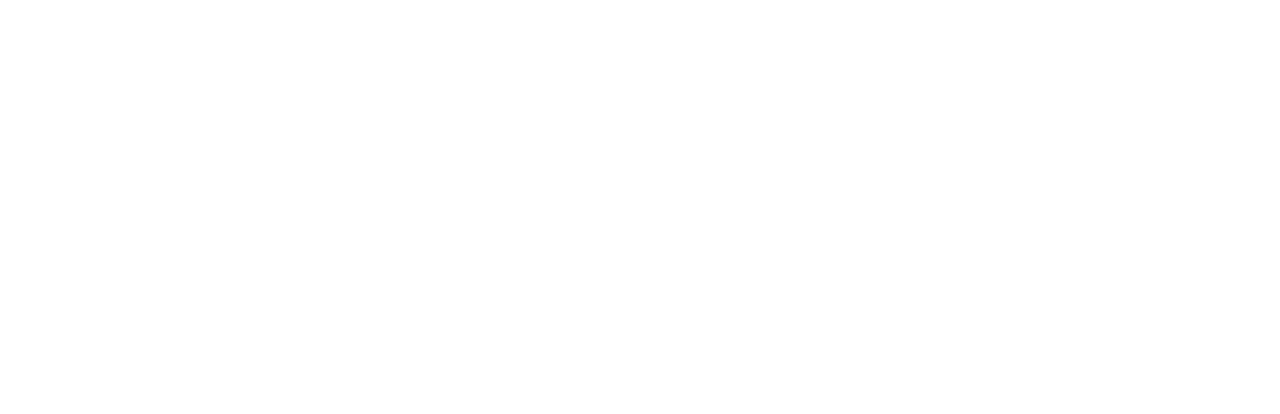
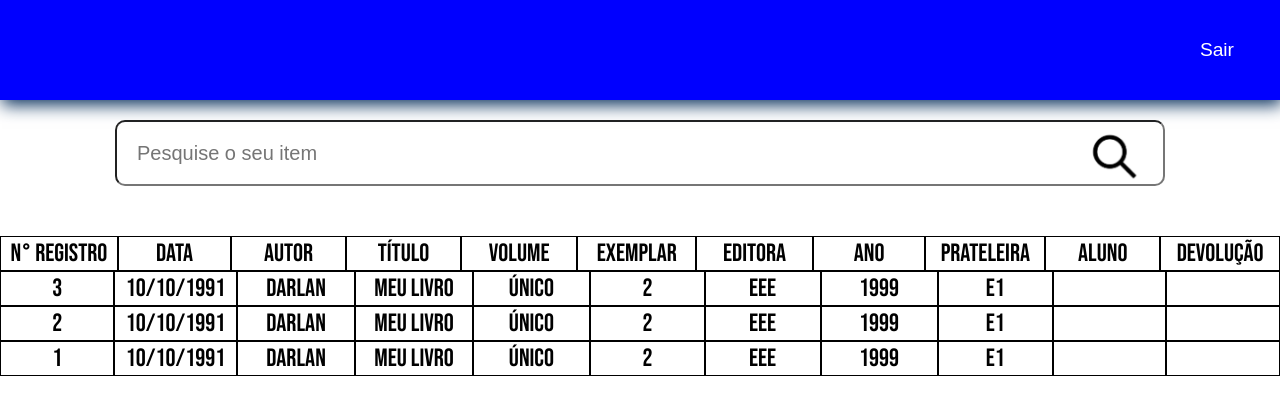
Before and after one commit to DarlanMendes/biblioteca-Joaquim-Alves, a React (Create React App) app: page /home in a window 1280 px wide. Before the commit this address had no page. Shown: the top 414 px of the page. Built offline with nearby package versions, Linux system fonts and the light colour scheme; no server answers; sample sign-in values are in the browser's storage.

Commit message:
Criação da tela home com verificação de auth e tabela através de json mocado

```diff
--- a/package.json
+++ b/package.json
@@ -6,8 +6,10 @@
     "@testing-library/jest-dom": "^5.16.5",
     "@testing-library/react": "^13.3.0",
     "@testing-library/user-event": "^13.5.0",
+    "firebase": "^9.9.3",
     "react": "^18.2.0",
     "react-dom": "^18.2.0",
+    "react-icons": "^4.4.0",
     "react-router-dom": "^6.3.0",
     "react-scripts": "5.0.1",
     "styled-components": "^5.3.5",
--- /dev/null
+++ b/src/ApiFirebase.js
@@ -0,0 +1,20 @@
+// Import the functions you need from the SDKs you need
+import { initializeApp } from "firebase/app";
+
+// TODO: Add SDKs for Firebase products that you want to use
+// https://firebase.google.com/docs/web/setup#available-libraries
+
+// Your web app's Firebase configuration
+// For Firebase JS SDK v7.20.0 and later, measurementId is optional
+const firebaseConfig = {
+  apiKey: "AIzaSyAzJn3qDj_WcqorJhX5XpSWZzrG2KWuHVg",
+  authDomain: "biblioteca-joaquim-alves.firebaseapp.com",
+  projectId: "biblioteca-joaquim-alves",
+  storageBucket: "biblioteca-joaquim-alves.appspot.com",
+  messagingSenderId: "431662324588",
+  appId: "1:431662324588:web:176296acd7e984003c7149",
+  measurementId: "G-VVHRM9FLS5"
+};
+
+// Initialize Firebase
+export const app = initializeApp(firebaseConfig);
--- a/src/App.js
+++ b/src/App.js
@@ -2,15 +2,21 @@
 import { BrowserRouter, Routes, Route } from "react-router-dom";
 import { Login } from './Pages/Login/Login';
 import { Cadastro } from './Pages/Cadastro/Cadastro';
+import {Home} from './Pages/Home/Home';
+import {Navbar} from './components/Navbar/Navbar';
+import{useState} from 'react';
+
 
 function App() {
+  const[user,setUser]=useState()
   return (
     <div className="App">
       <BrowserRouter>
+      {user&&<Navbar/>}
         <Routes>
           <Route path='/' element={<Login />} />
           <Route path='/cadastro' element={<Cadastro />} />
-
+          <Route path='/home' element={<Home user={user} setUser={setUser}/>}/>
         </Routes>
       </BrowserRouter>
 
--- /dev/null
+++ b/src/Firebase.js
@@ -0,0 +1,15 @@
+
+import { signInWithEmailAndPassword} from "firebase/auth";
+import { getFirestore } from "firebase/firestore";
+import {app} from './ApiFirebase';
+import { signOut } from "firebase/auth";
+const db = getFirestore(app);
+export default{
+    Login: async(auth,email,password)=>{
+        return await signInWithEmailAndPassword(auth,email,password);
+    },
+    LogOut: async (auth)=>{
+        return await signOut(auth)
+
+    }
+}
--- /dev/null
+++ b/src/Pages/Home/Home.js
@@ -0,0 +1,70 @@
+import { getAuth, onAuthStateChanged } from "firebase/auth";
+import { useEffect } from "react";
+import * as C from "./HomeStyle";
+import lupa from '../../assets/lupa.png';
+
+export const Home = ({ user, setUser }) => {
+    const auth = getAuth();
+
+    const handleCheckIsAuth = () => {
+        onAuthStateChanged(auth, (user) => {
+            if (user) {
+                setUser(localStorage.getItem('user'))
+
+            } else {
+                window.location.pathname = '/'
+            }
+        });
+    }
+    useEffect(() => {
+        handleCheckIsAuth();
+    }, [])
+
+    let json=[{nRegis:3,data:"10/10/1991", autor:"Darlan", titulo:"Meu livro",volume:"único"
+    ,exemplar:"2",editora:"eee",ano:"1999", prateleira:"e1",
+    emprestado:[{aluno:"Darlan", dataDev:"10/12/2022"}]},{nRegis:2,data:"10/10/1991", autor:"Darlan", titulo:"Meu livro",volume:"único"
+    ,exemplar:"2",editora:"eee",ano:"1999", prateleira:"e1",
+    emprestado:[{aluno:"Darlan", dataDev:"10/12/2022"}]},
+    {nRegis:1,data:"10/10/1991", autor:"Darlan", titulo:"Meu livro",volume:"único"
+    ,exemplar:"2",editora:"eee",ano:"1999", prateleira:"e1",
+    emprestado:[{aluno:"Darlan", dataDev:"10/12/2022"}]}
+]
+
+    return (
+        <>
+           <C.HomeContainer>
+            <C.InputPesquisa placeholder={"Pesquise o seu item "} />
+            <img src={lupa} style={{height:"50px",top:"-55px",left:"37%",position:"relative",zIndex:"3"}}/>
+            <tr>
+            <C.TD>N° REGISTRO </C.TD>
+                    <C.TD>DATA </C.TD>
+                    <C.TD>AUTOR</C.TD>
+                    <C.TD>TÍTULO</C.TD>
+                    <C.TD>VOLUME</C.TD>
+                    <C.TD>EXEMPLAR</C.TD>
+                    <C.TD>EDITORA</C.TD>
+                    <C.TD>ANO</C.TD>
+                    <C.TD>PRATELEIRA</C.TD>
+                    <C.TD>ALUNO</C.TD>
+                    <C.TD>DEVOLUÇÃO</C.TD>
+            </tr>
+            {json.map((valor, chave)=>(
+                <tr key={valor.nRegis}>
+                    <C.TD>{valor.nRegis}</C.TD>
+                    <C.TD>{valor.data}</C.TD>
+                    <C.TD>{valor.autor}</C.TD>
+                    <C.TD>{valor.titulo}</C.TD>
+                    <C.TD>{valor.volume}</C.TD>
+                    <C.TD>{valor.exemplar}</C.TD>
+                    <C.TD>{valor.editora}</C.TD>
+                    <C.TD>{valor.ano}</C.TD>
+                    <C.TD>{valor.prateleira}</C.TD>
+                    <C.TD>{valor.emprestado.aluno}</C.TD>
+                    <C.TD>{valor.emprestado.dataDev}</C.TD>
+
+                </tr>
+            ))}
+            </C.HomeContainer>
+        </>
+    )
+}
--- /dev/null
+++ b/src/Pages/Home/HomeStyle.js
@@ -0,0 +1,28 @@
+import styled from "styled-components";
+
+export const HomeContainer = styled.div`
+padding-top:120px;
+display: flex;
+flex-direction: column;
+justify-content: start;
+align-items: center;
+height:100vh;
+
+`
+export const InputPesquisa = styled.input`
+height:60px;
+width:80%;
+padding-left: 20px;
+border-radius: 10px;
+font-size: 20px;
+&::placeholder{
+    font-size: 20px;
+
+}
+`
+export const TD = styled.td`
+font-size: 25px;
+text-align: center;
+width:120px;
+border:1px solid
+`
--- a/src/Pages/Login/Login.js
+++ b/src/Pages/Login/Login.js
@@ -1,12 +1,48 @@
 import * as C from './LoginStyle';
+import {ImBooks} from 'react-icons/im';
+import {useState} from 'react';
+import { getAuth } from "firebase/auth";
+import { useNavigate } from 'react-router-dom';
+import Api from '../../Firebase'
 export const Login = () => {
+    const [email, setEmail] = useState('');
+    const [password, setPassword] = useState('');
+    const auth = getAuth();
+    let navigate = useNavigate();
+    const handleLogin = async () => {
+        if ((password !== '' || password !== null) && email !== '') {
+            Api.Login(auth, email, password).then((userCredential) => {
+                // Signed in
+                const user = userCredential.user;
+                console.log(userCredential);
+                localStorage.setItem('user',user)
+                navigate('/home');
+            })
+                .catch((error) => {
+                    const errorCode = error.code;
+                    const errorMessage = error.message;
+                    alert("Erro",errorCode,errorMessage);
+                });
+
+
+        }
+        else {
+            alert('Por favor, preencha todos os campos')
+        }
+
+    }
     return (
+
 
         <C.LoginPage>
             <C.Container>
-                <C.Input placeholder='Digite seu email'/>
-                <C.Input placeholder='Digite sua senha'/>
-                <C.Button> Entrar</C.Button>
+                <C.Titulo><ImBooks/>Biblioteca Joaquim Alves</C.Titulo>
+                <C.Input placeholder='Digite seu email' onChange={(e)=>{
+                    setEmail(e.target.value);
+                }}/>
+                <C.Input placeholder='Digite sua senha' type="password" onChange={(e)=>{
+                    setPassword(e.target.value);}}/>
+                <C.Button onClick={handleLogin}> Entrar</C.Button>
             </C.Container>
 
         </C.LoginPage>
--- a/src/Pages/Login/LoginStyle.js
+++ b/src/Pages/Login/LoginStyle.js
@@ -3,9 +3,11 @@
 export const Container = styled.div`
 height:500px;
 width:500px;
+border-radius: 10px;
+border:2px solid rgb(0,0,0,0.2);
 display: flex;
 flex-direction: column;
-justify-content: center;
+justify-content: start;
 align-items: center;
 background-color: white;
 margin: auto;
@@ -29,11 +31,19 @@
 border-radius: 4px;
 `
 export const Button = styled.button`
-width:80%;
-height:40px;
-padding: 0px 10px;
+width:90%;
+height:60px;
+padding: 10px 20px;
 background-color:#44F;
 color:white;
-font-size: 16px;
+font-size: 26px;
 border-radius:8px;
 `
+export const Titulo = styled.h1`
+display: flex;
+align-items: center;
+align-items: center;
+font-size:40px;
+color:blue;
+margin: 80px 0px 0px 0px;
+`
--- /dev/null
+++ b/src/components/Navbar/Navbar.js
@@ -0,0 +1,21 @@
+import { getAuth} from "firebase/auth";
+import * as C from './NavbarStyle';
+import Api from '../../Firebase';
+const auth = getAuth();
+
+
+export const Navbar =()=>{
+    const handleLogOut =()=>{
+        Api.LogOut(auth).then(()=>{
+           localStorage.clear();
+           window.location.pathname="/";
+        })
+    }
+    return(
+        <>
+        <C.ContainerNavbar>
+            <C.LogOutButton onClick={handleLogOut}>Sair</C.LogOutButton>
+        </C.ContainerNavbar>
+        </>
+    )
+}
--- /dev/null
+++ b/src/components/Navbar/NavbarStyle.js
@@ -0,0 +1,20 @@
+import styled from 'styled-components';
+
+export const ContainerNavbar = styled.div`
+position: fixed;
+display: flex;
+justify-content: end;
+align-items: center;
+gap:40px;
+height:100px;
+width:100%;
+background-color:blue;
+box-shadow: 2px 5px 16px 0px #0B325E;
+`
+export const LogOutButton = styled.button`
+border:none;
+color:white;
+margin: 0 40px;
+background-color: transparent;
+font-size: larger;
+`
--- a/src/index.css
+++ b/src/index.css
@@ -1,6 +1,8 @@
+@import url('https://fonts.googleapis.com/css2?family=Bebas+Neue&display=swap');
+
 body {
   margin: 0;
-  font-family: -apple-system, BlinkMacSystemFont, 'Segoe UI', 'Roboto', 'Oxygen',
+  font-family:'Bebas Neue', cursive,-apple-system, BlinkMacSystemFont, 'Segoe UI', 'Roboto', 'Oxygen',
     'Ubuntu', 'Cantarell', 'Fira Sans', 'Droid Sans', 'Helvetica Neue',
     sans-serif;
   -webkit-font-smoothing: antialiased;
```
Also changed, not shown: src/assets/lupa.png (added), 1 other file (tests, documents, lock files or other folders).
